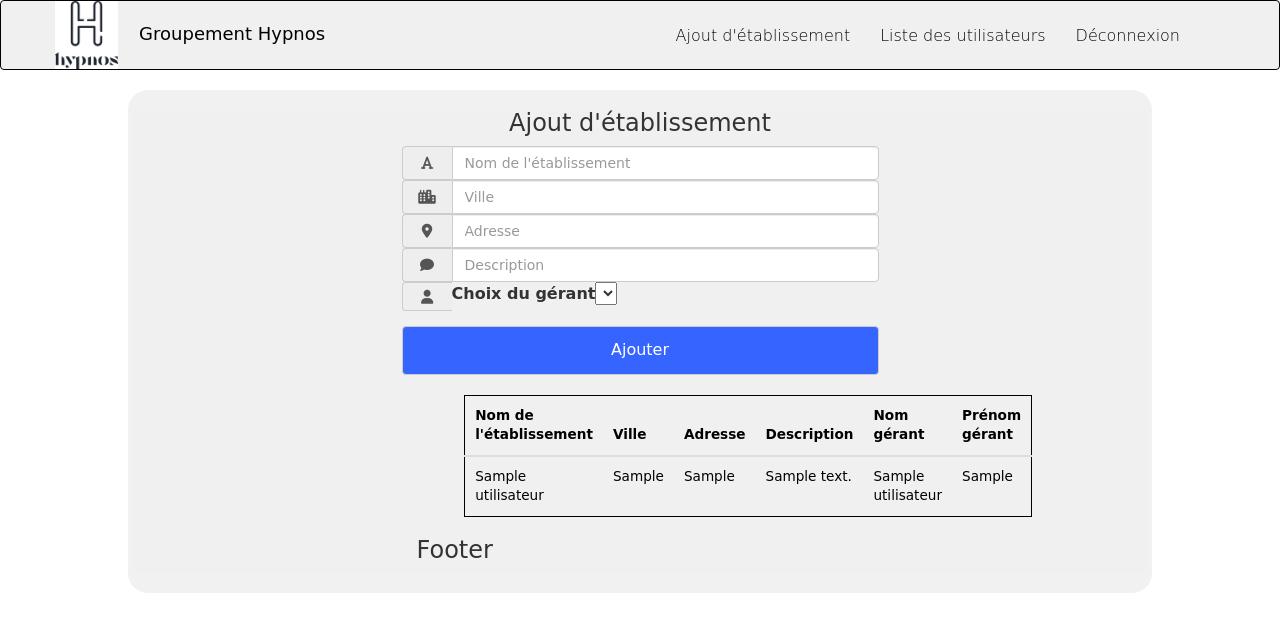
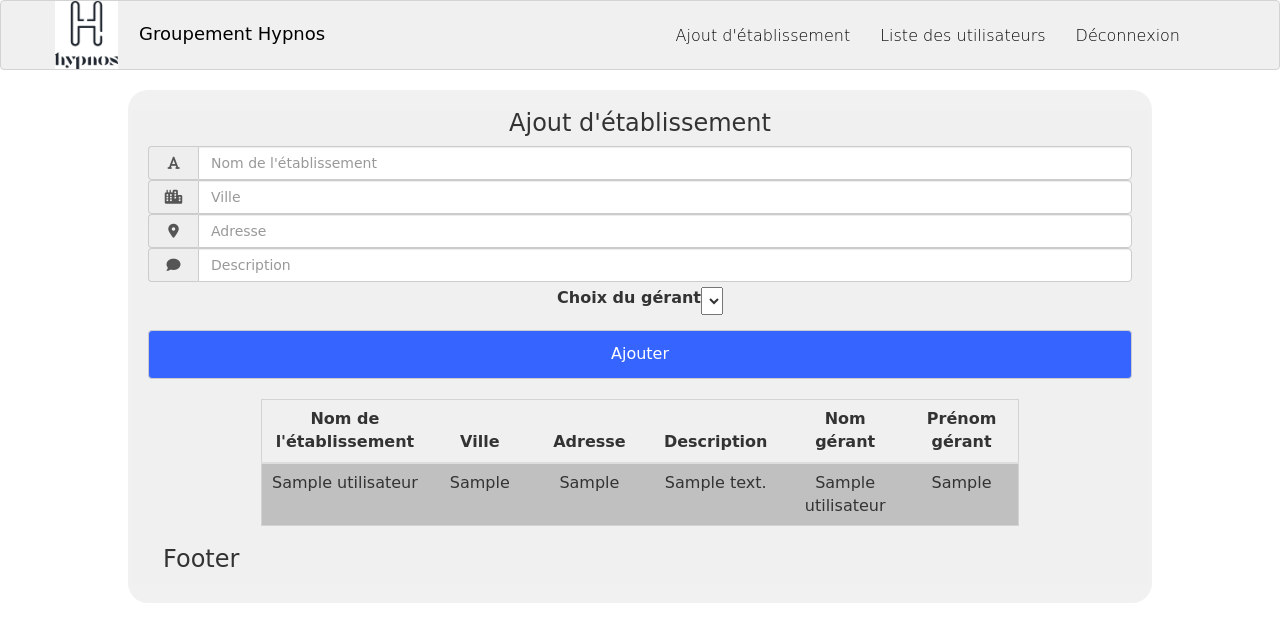
Before and after one commit to Dowzz/Hotels, a PHP site: a page that uses index.php in a window 1280 px wide. Shown: the top 642 px of the page. Run offline with PHP 8.4, Linux system fonts and the light colour scheme; the visitor is signed in with stand-in values (Sample User, id 1); tables that the repository leaves empty or names only in its code hold one stand-in row (values such as "Sample post"); lists and menus that the app fills with data are empty; some libraries are stand-ins or nearby versions; some web fonts are replaced.

Commit message:
update et correctif 17/03
Signed-off-by: Dowzz <michel.barny@outlook.fr>

```diff
--- a/Views/accueil.php
+++ b/Views/accueil.php
@@ -6,15 +6,13 @@
     <meta http-equiv="X-UA-Compatible" content="IE=edge">
     <meta name="viewport" content="width=device-width, initial-scale=1.0">
     <title>Accueil</title>
-    <?php include('./layout/header.php');?>
+
 </head>
 
 <body>
+    <?php include('./layout/header.php');?>
     <?php
 
-    $userid = $_SESSION['userid'];
-    $nom = $_SESSION['nom'];
-    $prenom = $_SESSION['prenom'];
 
     ?>
     <h3 class="welcome">Bienvenue <?php echo $nom ?> <?php echo $prenom ?> </h3>
--- a/Views/addetab.php
+++ b/Views/addetab.php
@@ -7,10 +7,18 @@
     <meta name="viewport" content="width=device-width, initial-scale=1.0">
     <link href="./css/Password_Checker.css" rel='stylesheet' type='text/css' />
     <title>ajout établissement</title>
-    <?php include('./layout/header.php');
-    include('./Db/connect.php');
+    <?php
+        include('./layout/header.php');
+        include('./Db/connect.php');
+        error_reporting(1);
+        session_start();
+        $type = $_SESSION['role'];
+        if ($type == "client") {
+       header("location:connexion");
+        } if ($type=="") {
+        header("location:connexion");
+        }
    ?>
-
     <script>
     $(document).ready(function() {
         load_data();
@@ -36,7 +44,7 @@
 <body>
     <div class="container_ container_register">
         <div class="row addetabrow">
-            <div class="col-sm-6">
+            <div class="col-md-12">
                 <div class="login-content">
                     <form action="ajout_établissement" method="post">
                         <div class="section-title">
@@ -63,8 +71,7 @@
                                 <input type="text" required="required" value="" name="desc" class="form-control"
                                     placeholder="Description">
                             </div>
-                            <div class="input-group">
-                                <span class="input-group-addon"><i class="fa-solid fa-user"></i></span>
+                            <div class="input-group" id="selector">
                                 <label for="User">Choix du gérant</label>
                                 <select name="User" id="user" value="">
                                     <?php
@@ -127,7 +134,7 @@ if (isset($_POST['addetab'])) {
     if (mysqli_query($con, $sql)) {
         echo "<div class='message'><h3>Ajout effectué</3></div>";
     }else {
-        echo "<script> alert ('Ajout impossible.')</script>";
+        echo "<script> alert ('Ce gérant possède deja un établissement.')</script>";
     };
 
 };
--- a/css/style.css
+++ b/css/style.css
@@ -33,7 +33,7 @@ body a {
 
 .navbar-default {
   background-color: #f0f0f0 !important;
-  border-color: #000000;
+  border-color: lightgray;
   height: 70px;
 }
 
@@ -111,7 +111,7 @@ body a {
 
 .table {
   background-color: #f0f0f0;
-  border: 1px solid black;
+  border: 1px solid lightgray;
 }
 
 #mytable {
@@ -122,24 +122,32 @@ body a {
 }
 
 .table > tbody > tr > td,
-.table > tbody > tr > th,
 .table > tfoot > tr > td,
-.table > tfoot > tr > th,
-.table > thead > tr > td,
-.table > thead > tr > th {
-  width: 250px;
+.table > thead > tr > td {
+  width: 200px;
   border-top: none;
-  padding: 10px;
+  text-align: center;
+  margin-top: 15px;
 }
 
-.table > thead > tr > th,
 .table > tbody > tr > th,
 .table > tfoot > tr > th,
-.table > thead > tr > td,
-.table > tbody > tr > td,
-.table > tfoot > tr > td {
-  font-size: 0.85em;
-  color: #000;
+.table > thead > tr > th {
+  text-align: center;
+}
+
+#selector {
+  margin-top: 5px;
+  display: -webkit-box;
+  display: -ms-flexbox;
+  display: flex;
+  -webkit-box-pack: center;
+      -ms-flex-pack: center;
+          justify-content: center;
+}
+
+.table > tbody > tr:nth-child(odd) {
+  background: silver;
 }
 
 .container_ {
@@ -155,22 +163,33 @@ body a {
   width: -webkit-fit-content;
   width: -moz-fit-content;
   width: fit-content;
-  padding: 5px;
+  padding: 10px;
+  border-radius: 15px;
 }
 
 #retro-btn {
-  background-color: lightcoral;
+  background-color: green;
 }
 
 .message {
-  background-color: #575757;
-  color: #fff;
+  background-color: #000000;
+  color: #f0f0f0;
   position: fixed;
   bottom: 0px;
-  -webkit-animation: fadein 5s linear 1 normal forwards;
+  -webkit-animation: fadein 4s linear 1 normal forwards;
+          animation: fadein 4s linear 1 normal forwards;
 }
 
 @-webkit-keyframes fadein {
+  from {
+    opacity: 1;
+  }
+  to {
+    opacity: 0;
+  }
+}
+
+@keyframes fadein {
   from {
     opacity: 1;
   }
@@ -184,7 +203,7 @@ body a {
     margin-top: 30px;
     background-color: #f0f0f0;
     color: #000000;
-    border: 1px solid #000000;
+    border: 1px solid lightgray;
   }
 }
 
--- a/css/style.scss
+++ b/css/style.scss
@@ -1,3 +1,7 @@
+$font: #000000;
+$border: lightgray;
+$background: #f0f0f0;
+
 h4,
 h5,
 h6,
@@ -28,12 +32,12 @@ body a {
 }
 .navbar-default {
   background-color: #f0f0f0 !important;
-  border-color: #000000;
+  border-color: $border;
   height: 70px;
 }
 .navbar-default .navbar-nav > li > a {
   font-weight: 300;
-  color: #000000;
+  color: $font;
 }
 .navbar {
   min-height: 100%;
@@ -52,7 +56,7 @@ body a {
 }
 .groupement {
   margin-left: 15px;
-  color: #000000;
+  color: $font;
 }
 .navbar-default .navbar-toggle {
   margin-top: 15px;
@@ -69,7 +73,7 @@ body a {
 .addetabrow {
   display: flex;
   justify-content: center;
-  background-color: #f0f0f0;
+  background-color: $background;
 }
 .login-btn {
   margin-top: 15px;
@@ -84,31 +88,34 @@ body a {
   width: 50px;
 }
 .table {
-  background-color: #f0f0f0;
-  border: 1px solid black;
+  background-color: $background;
+  border: 1px solid $border;
 }
 #mytable {
   padding: 10px;
   width: fit-content;
 }
 .table > tbody > tr > td,
-.table > tbody > tr > th,
 .table > tfoot > tr > td,
-.table > tfoot > tr > th,
-.table > thead > tr > td,
-.table > thead > tr > th {
-  width: 250px;
+.table > thead > tr > td {
+  width: 200px;
   border-top: none;
-  padding: 10px;
+  text-align: center;
+  margin-top: 15px;
 }
-.table > thead > tr > th,
 .table > tbody > tr > th,
 .table > tfoot > tr > th,
-.table > thead > tr > td,
-.table > tbody > tr > td,
-.table > tfoot > tr > td {
-  font-size: 0.85em;
-  color: #000;
+.table > thead > tr > th {
+  text-align: center;
+}
+#selector {
+  margin-top: 5px;
+  display: flex;
+  justify-content: center;
+}
+
+.table > tbody > tr:nth-child(odd) {
+  background: silver;
 }
 .container_ {
   margin-top: 20px;
@@ -120,20 +127,21 @@ body a {
 #upgrade-btn,
 #retro-btn {
   width: fit-content;
-  padding: 5px;
+  padding: 10px;
+  border-radius: 15px;
 }
 #retro-btn {
-  background-color: lightcoral;
+  background-color: green;
 }
 .message {
-  background-color: rgb(87, 87, 87);
-  color: #fff;
+  background-color: $font;
+  color: $background;
   position: fixed;
   bottom: 0px;
 
-  -webkit-animation: fadein 5s linear 1 normal forwards;
+  animation: fadein 4s linear 1 normal forwards;
 }
-@-webkit-keyframes fadein {
+@keyframes fadein {
   from {
     opacity: 1;
   }
@@ -144,9 +152,9 @@ body a {
 @media only screen and (max-width: 768px) {
   .navbar-nav {
     margin-top: 30px;
-    background-color: #f0f0f0;
+    background-color: $background;
     color: #000000;
-    border: 1px solid #000000;
+    border: 1px solid $border;
   }
 }
 
--- a/index.php
+++ b/index.php
@@ -4,6 +4,7 @@
  if(isset($_GET['url'])) {
    $url = $_GET['url'];
  }
+
 
  if($url == '') {
    require './Views/accueil.php';
@@ -18,10 +19,3 @@
  } elseif ($url== 'listing_utilisateur') {
    require './Views/userlist.php';
  }
-
- elseif(preg_match('#article-([0-9]+)#', $url, $params)) {
-   $idArticle = $params[1];
-   require 'article.php';
- } else {
-   require './Views/404.php';
- }
--- a/script/update_data.php
+++ b/script/update_data.php
@@ -6,7 +6,9 @@ include('../Db/connect.php');
 
         ?>
 <tr>
-    <td><?= $data['nom']?></td>
+    <td>
+        <p><?= $data['nom']?></p>
+    </td>
     <td><?= $data['ville']?></td>
     <td><?= $data['adresse']?></td>
     <td><?= $data['description']?></td>
```
Also changed, not shown: Views/userlist.php (+12 -4 lines), 1 other file.
